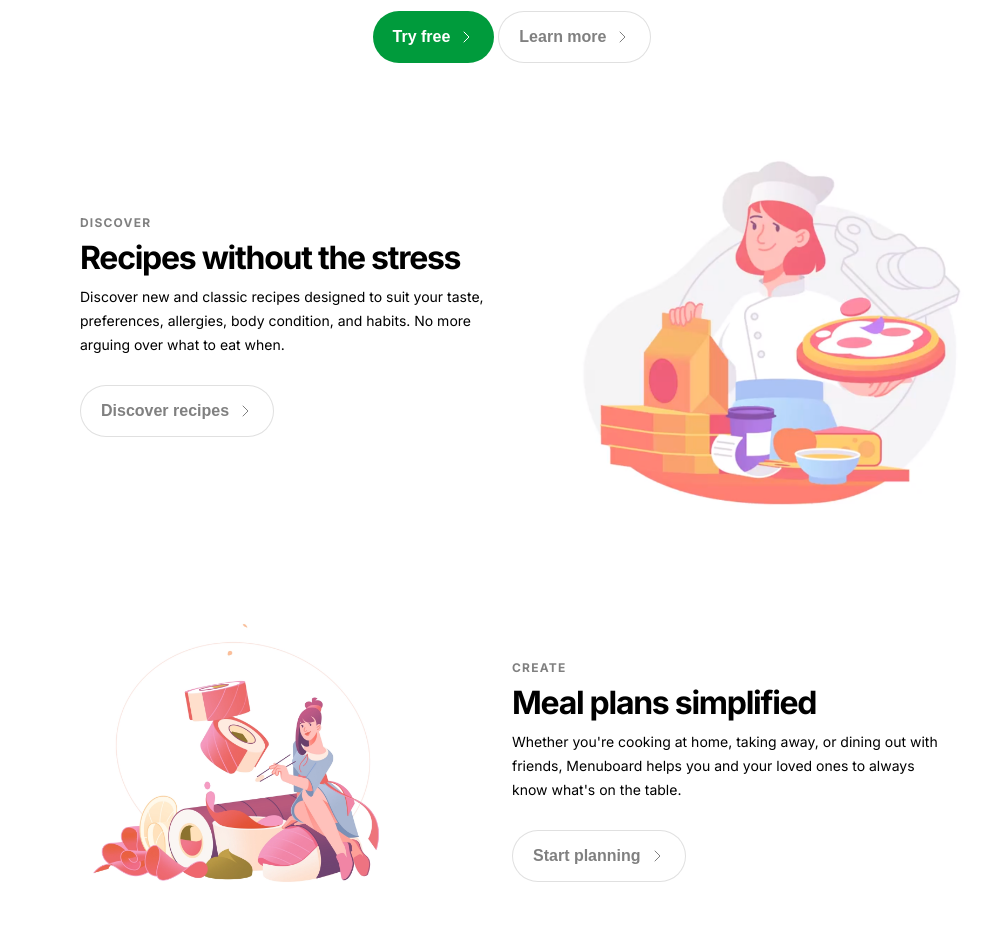
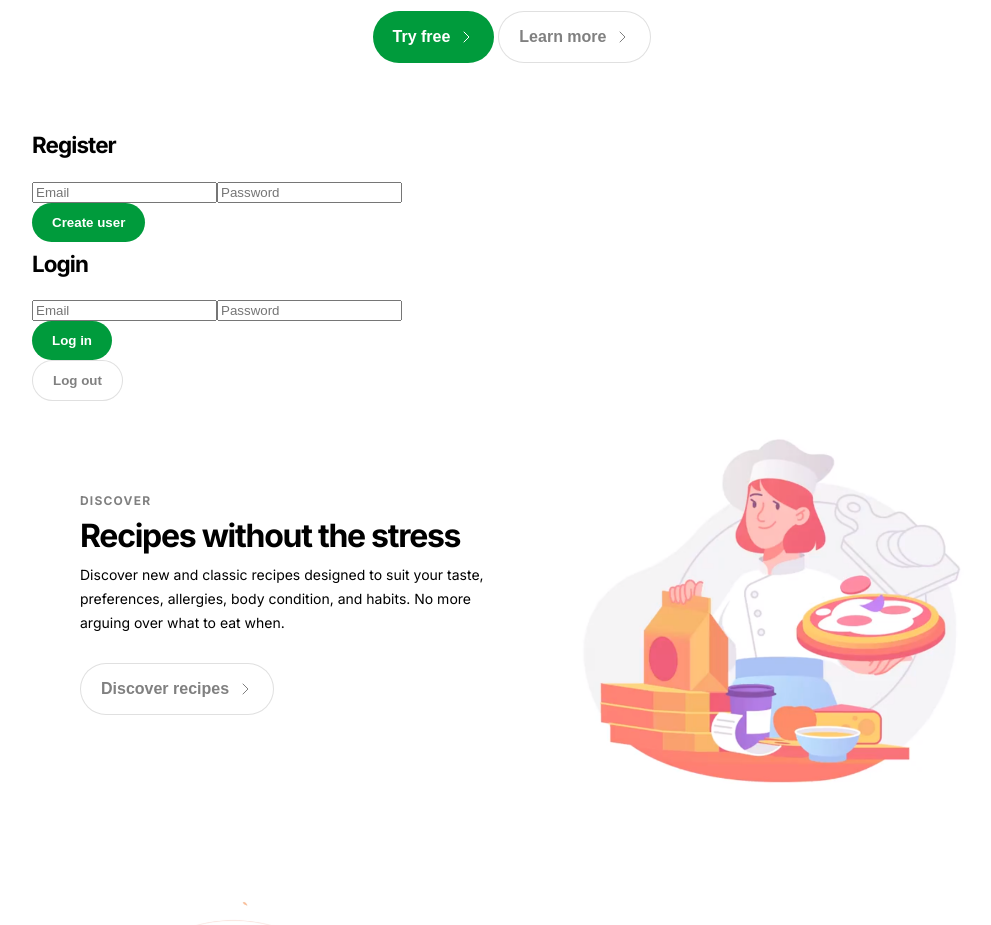
Before and after one commit to jamesrotanson/menuboard, a React (Create React App) app: page / in a window 1280 px wide. Shown: the part 940-1865 px from the top of the page, without its empty margins (128-1119 px from the left). Built offline with nearby package versions, Linux system fonts and the light colour scheme; no server answers.

Commit message:
Basic sign in, login, logout using firebase

```diff
--- a/src/App.js
+++ b/src/App.js
@@ -14,9 +14,6 @@ import "@fontsource/inter/700.css"
 import "@fontsource/inter/500.css"
 import { createStore } from 'redux';
 import rootReducer from './reducers'
-import { initializeApp } from "firebase/app";
-import { getAnalytics } from "firebase/analytics";
-
 
 const router = createBrowserRouter([
   {
@@ -25,18 +22,6 @@ const router = createBrowserRouter([
   },
 ]);
 
-const firebaseConfig = {
-  apiKey: "AIzaSyAb0WoTNyWqlV2fluoipNPQrJcdrXZ2SQo",
-  authDomain: "menuboard-2528d.firebaseapp.com",
-  projectId: "menuboard-2528d",
-  storageBucket: "menuboard-2528d.appspot.com",
-  messagingSenderId: "470937298328",
-  appId: "1:470937298328:web:1e53386638451f0c65b7ed",
-  measurementId: "G-38S7D1XJHN"
-};
-
-const app = initializeApp(firebaseConfig);
-const analytics = getAnalytics(app);
 
 ReactDOM.createRoot(document.getElementById("root")).render(
   <React.StrictMode>
@@ -47,6 +32,7 @@ ReactDOM.createRoot(document.getElementById("root")).render(
 const store = createStore(rootReducer)
 
 const App = () => {
+
   return (
     <Provider store={store}>
       <div className='App-container'>
--- a/src/components/LoginForm.js
+++ b/src/components/LoginForm.js
@@ -1,42 +1,92 @@
 import { useState } from "react";
-import { auth } from "firebase/auth";
-// import {auth} from "@react-firebase/auth";
+import {createUserWithEmailAndPassword, signInWithEmailAndPassword, onAuthStateChanged, signOut} from 'firebase/auth'
+import Button from "./Button";
+import {auth} from '../firebase-config';
 
 const LoginForm = () => {
-  const [email, setEmail] = useState("");
-  const [password, setPassword] = useState("");
+  const [registerEmail, setRegisterEmail] = useState("");
+  const [registerPassword, setRegisterPassword] = useState("");
+  const [loginEmail, setLoginEmail] = useState("");
+  const [loginPassword, setLoginPassword] = useState("")
+  const [user, setUser] = useState({});
 
-  const handleSubmit = async (event) => {
-    event.preventDefault();
-    // try {
-    //   await auth.signInWithEmailAndPassword(email, password);
-    //   localStorage.setItem("isLoggedIn", "true");
-    //   window.location.href = "/";
-    // } catch (error) {
-    //   alert(error.message);
-    // }
-  };
+  onAuthStateChanged(auth, (currentUser) => {
+    setUser(currentUser)
+  })
+
+  const register = async () => {
+    try {
+        const user = await createUserWithEmailAndPassword(
+            auth,
+            registerEmail,
+            registerPassword
+        );
+        console.log(user);
+    }
+    catch (error){
+        console.log(error.message);
+    }
+  }
+
+
+  const handleSignIn = async () => {
+    try {
+        const user = await signInWithEmailAndPassword(
+            auth,
+            loginEmail,
+            loginPassword
+        );
+        console.log(user);
+    }
+    catch (error){
+        console.log(error.message);
+    }
+  }
+
+  const handleSignOut = async () => {
+    await signOut(auth);
+    console.log(user)
+  }
 
   return (
-    <form onSubmit={handleSubmit}>
-      <label htmlFor="email">Email:</label>
+    <div>
+
+        <h3>Register</h3>
         <input
             type="email"
-        id="email"
-        value={email}
-        onChange={(e) => setEmail(e.target.value)}
+            placeholder="Email"
+            onChange={(event) => {
+                setRegisterEmail(event.target.value)
+            }}
         />
-      <br />
-      <label htmlFor="password">Password:</label>
         <input
             type="password"
-        id="password"
-        value={password}
-        onChange={(e) => setPassword(e.target.value)}
+            placeholder="Password"
+            onChange={(event) => {
+                setRegisterPassword(event.target.value)
+            }}
         />
-      <br />
-      <button type="submit">Login</button>
-    </form>
+        <Button name="Create user" appearance="primary" onClick={register}/>
+
+        <h3>Login</h3>
+        <input
+            placeholder="Email"
+            onChange={(event) => {
+                setLoginEmail(event.target.value)
+            }}
+        />
+        <input
+            placeholder="Password"
+            onChange={(event) => {
+                setLoginPassword(event.target.value)
+            }}
+        />
+        <Button name="Log in" appearance="primary" onClick={handleSignIn}/>
+
+        <Button name="Log out" appearance="default" onClick={handleSignOut}/>
+        {user?.email}
+
+    </div>
   );
 }
 
--- a/src/firebase-config.js
+++ b/src/firebase-config.js
@@ -0,0 +1,16 @@
+import { initializeApp } from "firebase/app";
+import { getAuth } from 'firebase/auth'
+
+const firebaseConfig = {
+    apiKey: "AIzaSyAb0WoTNyWqlV2fluoipNPQrJcdrXZ2SQo",
+    authDomain: "menuboard-2528d.firebaseapp.com",
+    projectId: "menuboard-2528d",
+    storageBucket: "menuboard-2528d.appspot.com",
+    messagingSenderId: "470937298328",
+    appId: "1:470937298328:web:1e53386638451f0c65b7ed",
+    measurementId: "G-38S7D1XJHN"
+  };
+
+const app = initializeApp(firebaseConfig);
+
+export const auth = getAuth(app)
--- a/src/routes/Home.js
+++ b/src/routes/Home.js
@@ -80,7 +80,7 @@ const Home = () => {
           </div>
         </div>
 
-        {/* <LoginForm/> */}
+        <LoginForm/>
 
         <div className="Section">
           <div className='Section-content-text'>
```
Lines whose indentation alone changed are shown as unchanged.
